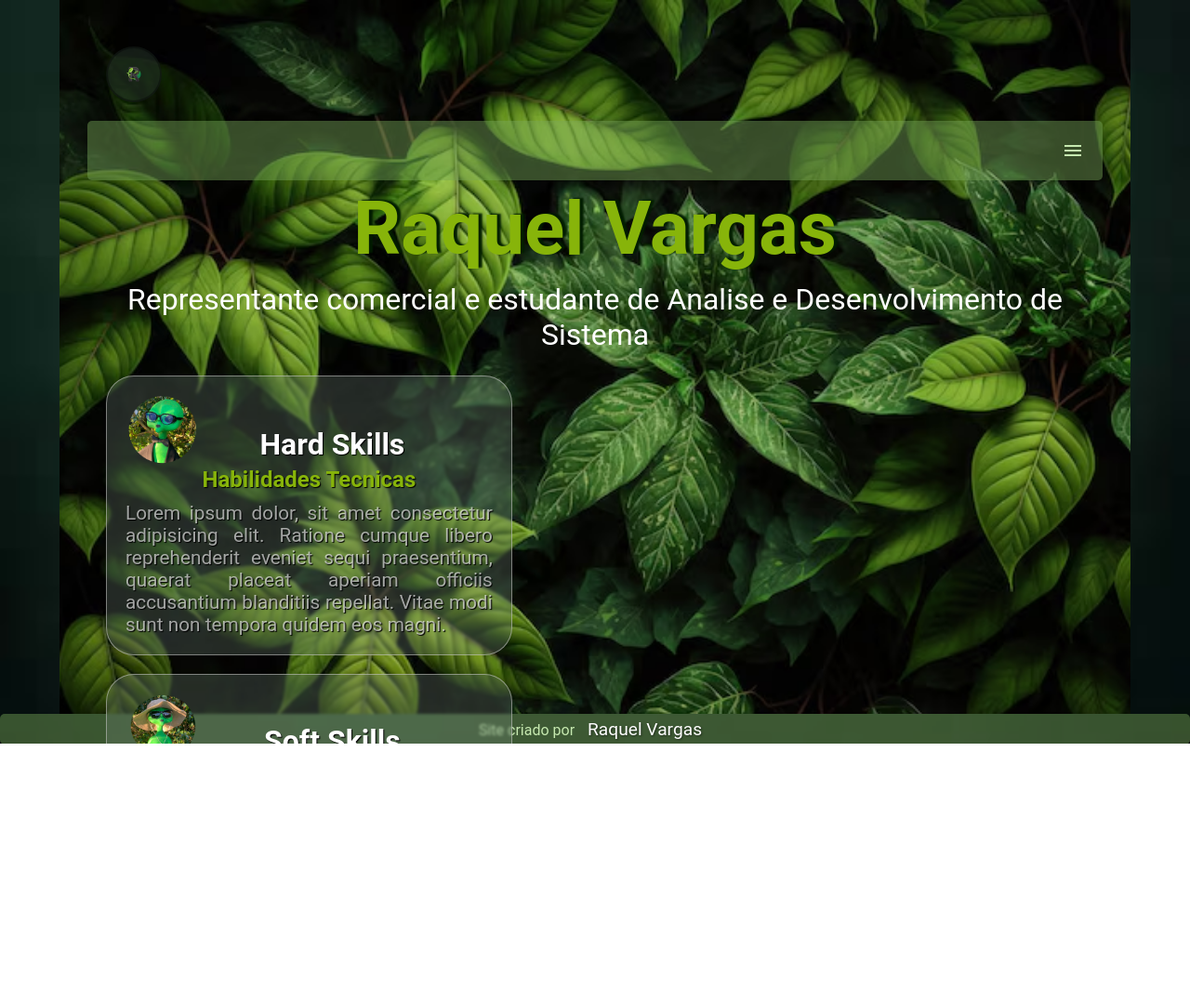
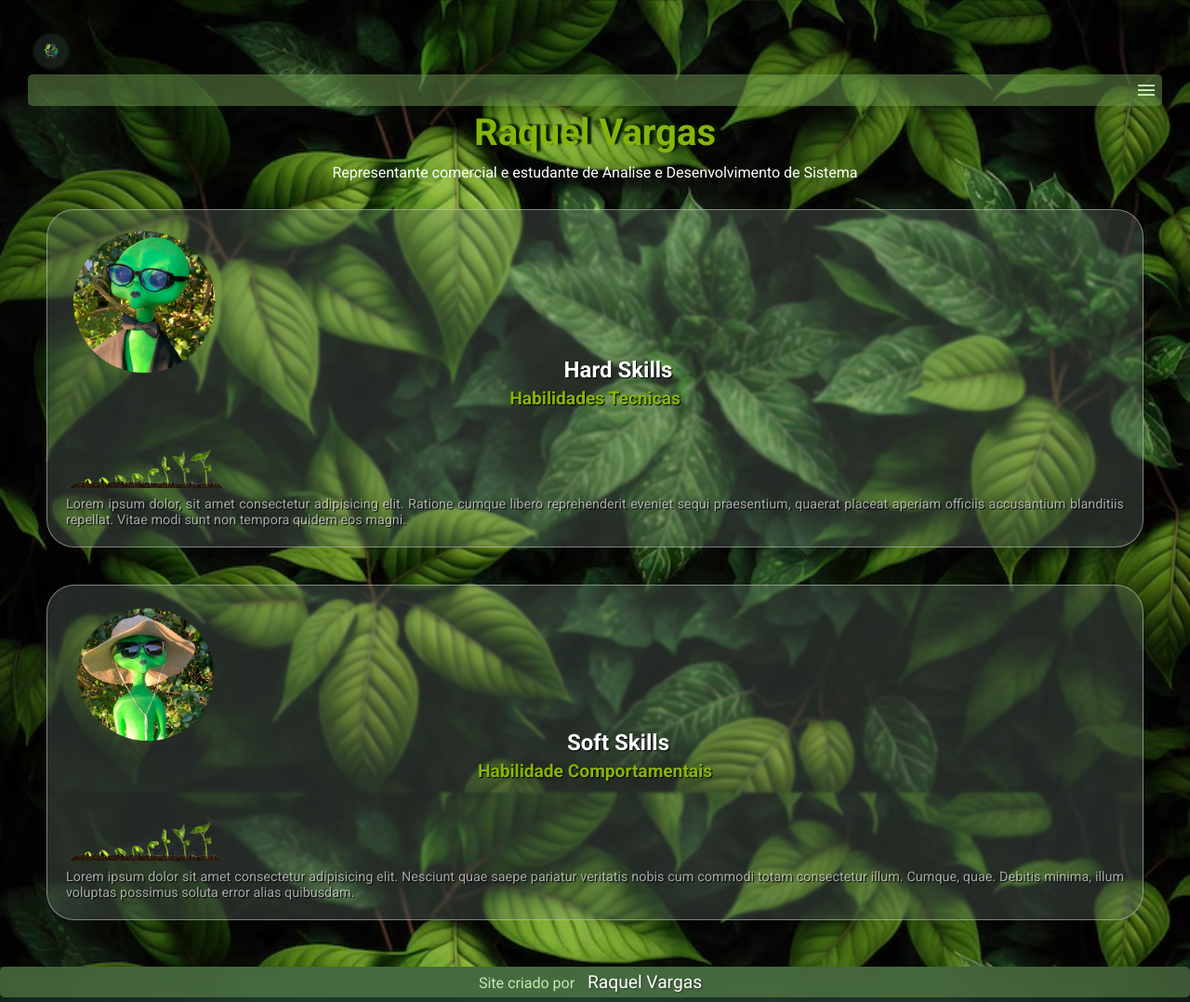
Before and after one commit to Raquel-VF/meu-site, a plain HTML site: page index.html in a window 1280 px wide. Shown: the whole page at 93% size. Before the commit the page ends 800 px from the top, so only its background shows below. Drawn offline with nearby package versions, Linux system fonts and the light colour scheme; a web font is replaced by a local one.

Commit message:
atualizando os flexbox das skills

```diff
--- a/estilos/media-query.css
+++ b/estilos/media-query.css
@@ -1,4 +1,4 @@
-@charset "UTF-8 ";
+/*@charset "UTF-8 ";
 
 @media screen and (min-width: 768px) and (max-width:1200px) {
 
@@ -26,7 +26,7 @@ section#perfil > a{
 
 
 /*MENU HAMBURGUER*/
-menu {
+/*menu {
     display: none;
 }
 section#perfil > i#burguer{
@@ -39,7 +39,7 @@ menu > ul > li > a{
 }
 
 /*Raquel Vargas*/
-div#apresentacao > h1{
+/*div#apresentacao > h1{
     font-size: 5em;
 }
 
@@ -48,7 +48,7 @@ div#apresentacao > p{
 }
 
 /* HARD SKILL*/
-div#hardskill {
+/*div#hardskill {
     width: 40%;
     font-size: 1em;
 }
@@ -73,7 +73,7 @@ div#hardskill > p{
 
 
 /* SOFT SKILL*/
-div#softskill {
+/*div#softskill {
     width: 40%;
     font-size: 1em;
 
@@ -95,4 +95,4 @@ div#softskill > h2{
 
 div#softskill > p{
     font-size: 1.3em;
-}
+}*/
--- a/estilos/style.css
+++ b/estilos/style.css
@@ -1,8 +1,8 @@
 @charset "UTF-8";
 
-@media screen and (min-width:400px) and (max-width:768px){
+/*@media screen and (min-width:400px) and (max-width:768px){}*/
 
-}
+
 @import url('https://fonts.googleapis.com/css2?family=Playwrite+MX:wght@100..400&family=Roboto:ital,wght@0,100;0,300;0,400;0,500;0,700;0,900;1,100;1,300;1,400;1,500;1,700;1,900&display=swap');
 
 *{
@@ -12,16 +12,16 @@
     box-sizing: border-box;
 }
 
-body, html {
-    width: 100vw;
-    height: 100vh;
-    overflow: hidden;
+html, body{
+    display: flexbox;
 }
+
 body {
     background-image: url(../imagens/fundo-verde-escuro.jpg);
     background-size: cover;
     background-repeat: no-repeat;
     background-attachment: fixed;
+
 }
 
 main{
@@ -124,11 +124,20 @@ div#apresentacao > p{
     font-size: 1em;
 }
 
+/* CONTAINER DAS SKILLS*/
+section#skills {
+    display: flex;
+    flex-flow: row wrap;
+    flex-basis: 250px;
+    flex-shrink: 1;
+    flex-grow: 1;
+
+}
+
+
 
 /* HARD SKILL*/
 div#hardskill {
-    width: 90%;
-    height: 15%;
     margin: 20px;
     padding: 15px;
     background-color: rgba(115, 136, 122, 0.294);
@@ -140,9 +149,7 @@ div#hardskill {
     backdrop-filter: blur(1.5px);
 }
 
-div#hardskill > div#fotohardskill{
-    display: block;
-}
+
 
 div#hardskill > div#fotohardskill > img{
     width: 15%;
@@ -176,6 +183,9 @@ div#hardskill > h2{
     filter: blur(0);
 }
 
+div#hardskill > img#plantinhas{
+    height: 80px;
+}
 div#hardskill > p{
     padding: 5px;
     text-align: justify;
@@ -190,8 +200,6 @@ div#hardskill > p{
 
 /* SOFT SKILL*/
 div#softskill {
-    width: 90%;
-    height: 15%;
     margin: 20px;
     padding: 15px;
     background-color: rgba(115, 136, 122, 0.294);
@@ -204,7 +212,7 @@ div#softskill {
 }
 
 div#softskill > div#fotosoftskill{
-    display: block;
+    display: flexbox;
 
 }
 
@@ -239,6 +247,9 @@ div#softskill > h2{
     color: rgb(135, 180, 10);
     filter: blur(0);
 }
+div#softskill > img#plantinhas{
+    height: 80px;
+}
 
 div#softskill > p{
     padding: 5px;
--- a/index.html
+++ b/index.html
@@ -27,12 +27,16 @@
                 <h1>Raquel Vargas</h1>
                 <p>Representante comercial e estudante de Analise e Desenvolvimento de Sistema</p>
             </div>
+        </section>
+        <section id="skills">
+
             <div id="hardskill">
                 <div id="fotohardskill">
                     <img src="imagens/ruth-social.png">
                     <h1>Hard Skills</h1>
                 </div>
                 <h2>Habilidades Tecnicas</h2>
+                <img src="imagens/plantinhas.png" alt="plantinhas" id="plantinhas">
                 <p>Lorem ipsum dolor, sit amet consectetur adipisicing elit. Ratione cumque libero reprehenderit eveniet sequi praesentium, quaerat placeat aperiam officiis accusantium blanditiis repellat. Vitae modi sunt non tempora quidem eos magni.</p>
             </div>
             <div id="softskill">
@@ -41,6 +45,7 @@
                     <h1>Soft Skills</h1>
                 </div>
                 <h2>Habilidade Comportamentais</h2>
+                <img src="imagens/plantinhas.png" alt="plantinhas" id="plantinhas">
                 <p>Lorem ipsum dolor sit amet consectetur adipisicing elit. Nesciunt quae saepe pariatur veritatis nobis cum commodi totam consectetur illum. Cumque, quae. Debitis minima, illum voluptas possimus soluta error alias quibusdam.</p>
             </div>
         </section>
```
Also changed, not shown: imagens/plantinhas.png (added).
